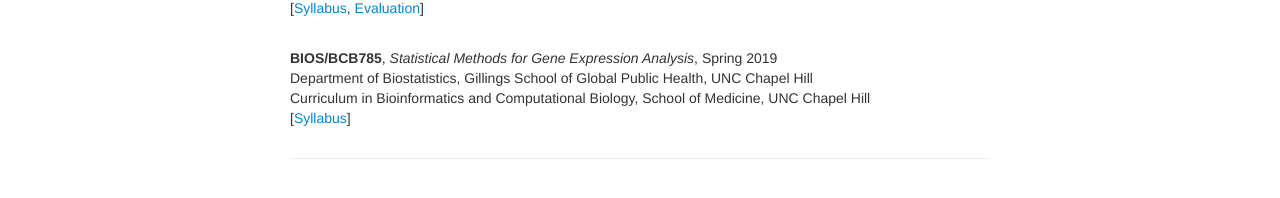
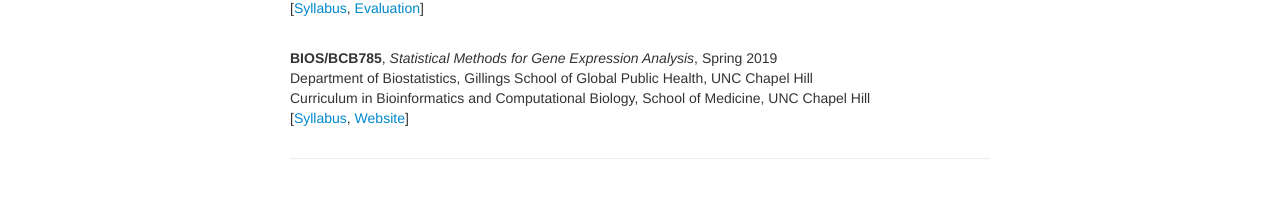
Before and after one commit to yuchaojiang/yuchaojiang.github.io, a Jekyll site: the page built from pages/teaching.md, in a window 1280 px wide. Shown: the part 194-392 px from the top of the page. Built offline with Jekyll 4.4.1, drawn with Linux system fonts in a browser that asks for light colours.

Commit message:
Update teaching.md

```diff
--- a/pages/teaching.md
+++ b/pages/teaching.md
@@ -15,5 +15,6 @@ Department of Statistics, The Wharton School, University of Pennsylvania <br/>
 Department of Biostatistics, Gillings School of Global Public Health, UNC Chapel Hill <br/>
 Curriculum in Bioinformatics and Computational Biology, School of Medicine, UNC Chapel Hill
 <br/>
-[<a href="../assets/pdfs/BIOS785_Spring2019_Yuchao_Jiang.pdf" title="Syllabus BIOS785">Syllabus</a>]
+[<a href="../assets/pdfs/BIOS785_Spring2019_Yuchao_Jiang.pdf" title="Syllabus BIOS785">Syllabus</a>,
+	<a href="https://goo.gl/tmihLU" title="Course Website">Website</a>]
 </div>
```
